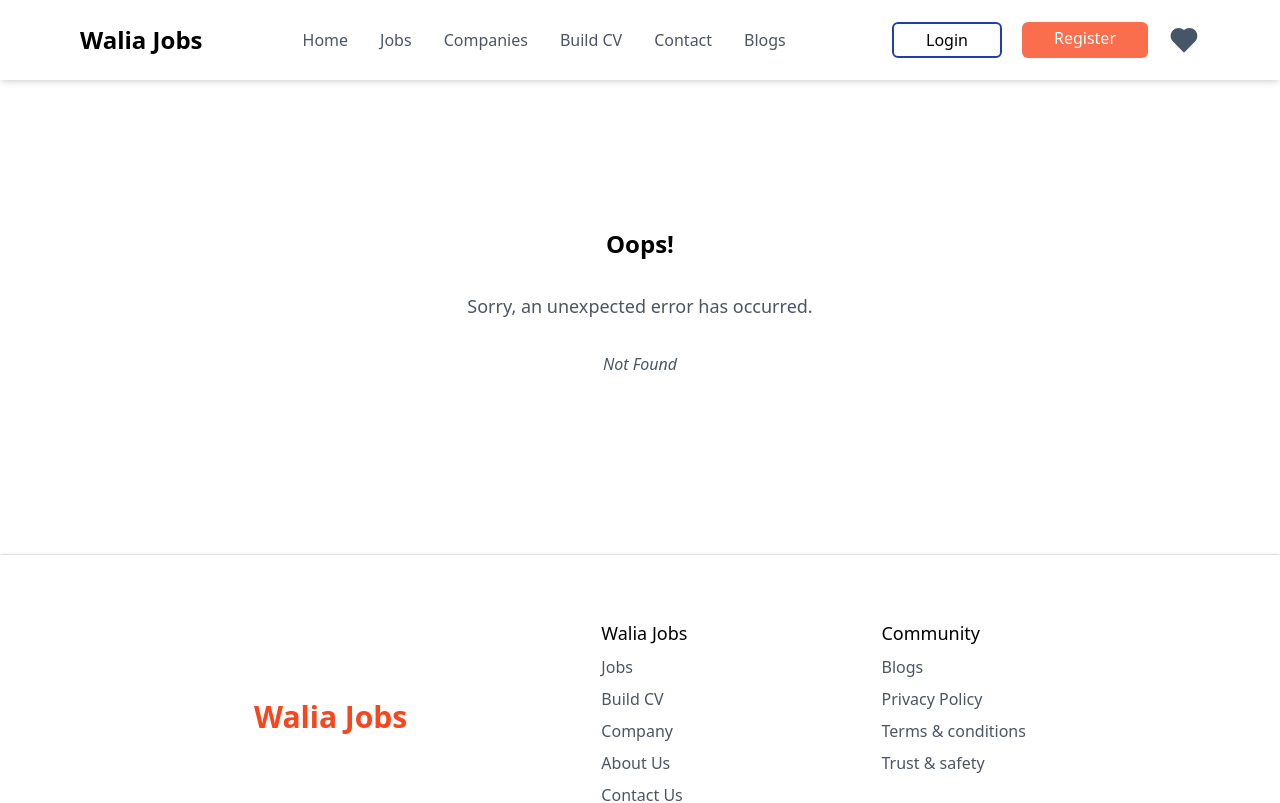
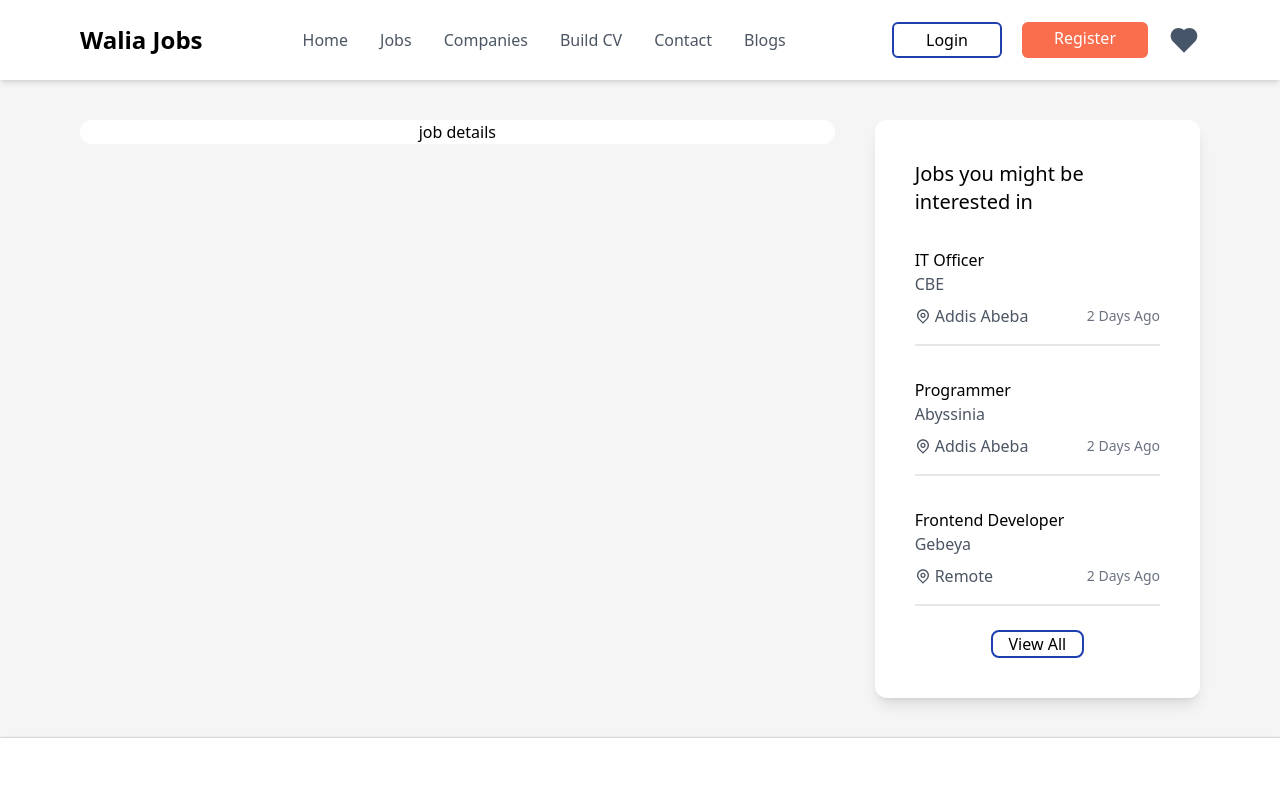
Before and after one commit to Natnael-Tilahun/WaliaJobs, a React (Vite) app: page /job_details in a window 1280 px wide. Shown: the top 803 px of the page. Built offline with nearby package versions, Linux system fonts and the light colour scheme.

Commit message:
Create a job details page and job card component

```diff
--- a/src/components/JobCard.jsx
+++ b/src/components/JobCard.jsx
@@ -1,4 +1,5 @@
 import React from "react";
+import { NavLink } from "react-router-dom";
 
 export const JobCard = ({
   title,
@@ -11,14 +12,18 @@ export const JobCard = ({
   timeLeft,
   img,
   className,
+  showShareAndSaveBtn,
 }) => {
   return (
-    <div
+    <NavLink
+      to="/job_details"
       className={`lg:w-[30%] w-[90%] md:w-[45%] border-2 py-5 px-5 md:px-10 lg:p-5 flex flex-col gap-2 rounded-2xl ${className}`}
     >
       <div className="flex justify-between items-center">
         <h1 className="font-bold text-base lg:text-xl">{title}</h1>
-        <img src={img} alt="Company Logo" className="w-16 md:w-20 h-12" />
+        {img && (
+          <img src={img} alt="Company Logo" className="w-16 md:w-20 h-12" />
+        )}
       </div>
       <div className="flex gap-7 lg:gap-14 font-semibold text-gray-700 text-sm">
         <p>{companyName}</p>
@@ -27,9 +32,18 @@ export const JobCard = ({
         </p>
         <p>{jobType}</p>
       </div>
-      <p className="text-left text-gray-500 text-sm leading-5 pb-2 ">
-        {description}
-      </p>
+      {description && (
+        <div className="text-left text-gray-500 text-sm flex gap-0 h-6">
+          <svg
+            xmlns="http://www.w3.org/2000/svg"
+            className="w-8 h-6 fill-gray-400"
+          >
+            <path d="M20 22H4C3.44772 22 3 21.5523 3 21V3C3 2.44772 3.44772 2 4 2H20C20.5523 2 21 2.44772 21 3V21C21 21.5523 20.5523 22 20 22ZM19 20V4H5V20H19ZM7 6H11V10H7V6ZM7 12H17V14H7V12ZM7 16H17V18H7V16ZM13 7H17V9H13V7Z"></path>
+          </svg>
+          <p className="overflow-hidden w-full">{description}</p>
+          <span>...</span>
+        </div>
+      )}
       <div className="flex font-medium text-gray-600 gap-5 lg:gap-10 text-sm">
         {jobTags &&
           jobTags.map((item, index) => <span key={index}>{item}</span>)}
@@ -38,11 +52,13 @@ export const JobCard = ({
         <button className="bg-[#C9FEB1] px-3  lg:px-8 rounded-md font-medium text-gray-800">
           {timeLeft}
         </button>
-        <div className="flex gap-10 text-[#18A0FB] font-medium">
-          <p>Share</p>
-          <p>Save</p>
-        </div>
+        {showShareAndSaveBtn && (
+          <div className="flex gap-10 text-[#18A0FB] font-medium">
+            <p>Share</p>
+            <p>Save</p>
+          </div>
+        )}
       </div>
-    </div>
+    </NavLink>
   );
 };
--- a/src/main.jsx
+++ b/src/main.jsx
@@ -11,6 +11,7 @@ import { Contact } from "./pages/Contact";
 import { Signup } from "./pages/Signup";
 import { ErrorPage } from "./pages/ErrorPage";
 import { Company } from "./pages/Company";
+import { JobDetails } from "./pages/JobDetails";
 
 ReactDOM.createRoot(document.getElementById("root")).render(
   <React.StrictMode>
@@ -25,6 +26,7 @@ ReactDOM.createRoot(document.getElementById("root")).render(
           <Route path="/contact" element={<Contact />} />
           <Route path="/login" element={<Login />} />
           <Route path="/signup" element={<Signup />} />
+          <Route path="/job_details" element={<JobDetails />} />
           <Route path="*" element={<ErrorPage />} />;
         </Route>
       </Routes>
--- /dev/null
+++ b/src/pages/JobDetails.jsx
@@ -0,0 +1,86 @@
+import React from "react";
+import { Sidebar } from "../components/Sidebar";
+import { JobCard } from "../components/JobCard";
+import { NavLink } from "react-router-dom";
+
+function JobDetail(props) {
+  return (
+    <div className="flex flex-col text-thm_secondary_color items-start w-full border-b-2 py-2">
+      <h1 className="font-medium text-black">{props.job.title}</h1>
+      <p>{props.job.companyName}</p>
+      <div className="flex justify-between w-full py-2 items-center">
+        <p className="flex  items-center gap-1">
+          <svg
+            xmlns="http://www.w3.org/2000/svg"
+            viewBox="0 0 24 24"
+            width="16"
+            height="16"
+            className="inline-block fill-thm_secondary_color"
+          >
+            <path d="M12 20.8995L16.9497 15.9497C19.6834 13.2161 19.6834 8.78392 16.9497 6.05025C14.2161 3.31658 9.78392 3.31658 7.05025 6.05025C4.31658 8.78392 4.31658 13.2161 7.05025 15.9497L12 20.8995ZM12 23.7279L5.63604 17.364C2.12132 13.8492 2.12132 8.15076 5.63604 4.63604C9.15076 1.12132 14.8492 1.12132 18.364 4.63604C21.8787 8.15076 21.8787 13.8492 18.364 17.364L12 23.7279ZM12 13C13.1046 13 14 12.1046 14 11C14 9.89543 13.1046 9 12 9C10.8954 9 10 9.89543 10 11C10 12.1046 10.8954 13 12 13ZM12 15C9.79086 15 8 13.2091 8 11C8 8.79086 9.79086 7 12 7C14.2091 7 16 8.79086 16 11C16 13.2091 14.2091 15 12 15Z"></path>
+          </svg>
+          {props.job.address}
+        </p>
+        <p className="text-sm text-gray-500">{props.job.timeLeft}</p>
+      </div>
+    </div>
+  );
+}
+
+export const JobDetails = () => {
+  const job1 = {
+    title: "IT Officer",
+    companyName: "CBE",
+    jobType: "Full Time",
+    jobStyle: "In Office",
+    description:
+      "Lorem, ipsum dolor sit amet consectetur adipisicing elit. Consequatur aperiam numquam harum nisi fugit doloremque porro ipsam laudantium minus iusto aliquid beatae, sunt a accusantium in corrupti nihil assumenda corporis!",
+    address: "Addis Abeba",
+    jobTags: ["Programming", "Computer Expert", "Maintenance"],
+    timeLeft: "2 Days Ago",
+  };
+  const job2 = {
+    title: "Programmer",
+    companyName: "Abyssinia",
+    jobType: "Full Time",
+    jobStyle: "In Office",
+    description:
+      "Lorem, ipsum dolor sit amet consectetur adipisicing elit. Consequatur aperiam numquam harum nisi fugit doloremque porro ipsam laudantium minus iusto aliquid beatae, sunt a accusantium in corrupti nihil assumenda corporis!",
+    address: "Addis Abeba",
+    jobTags: ["Programming", "Computer Expert", "Maintenance"],
+    timeLeft: "2 Days Ago",
+  };
+  const job3 = {
+    title: "Frontend Developer",
+    companyName: "Gebeya",
+    jobType: "Full Time",
+    jobStyle: "In Office",
+    description:
+      "Lorem, ipsum dolor sit amet consectetur adipisicing elit. Consequatur aperiam numquam harum nisi fugit doloremque porro ipsam laudantium minus iusto aliquid beatae, sunt a accusantium in corrupti nihil assumenda corporis!",
+    address: "Remote",
+    jobTags: ["Programming", "Computer Expert", "Maintenance"],
+    timeLeft: "2 Days Ago",
+  };
+
+  return (
+    <div className="w-full h-full text-center md:py-10 bg-thm_secondary_background py-5 flex-col md:flex-row my-0 flex md:my-0 px-2 md:px-3 lg:px-20 gap-2 lg:gap-10">
+      <div className="h-full basis-full lg:basis-[70%]  bg-white rounded-xl w-full flex flex-col md:px-2 lg:px-10 justify-center gap-5 lg:gap-8">
+        job details
+      </div>
+      <div className="flex basis-full md:basis-[30%] xl:basis-[30%]   bg-thm_background items-start rounded-xl h-full flex-wrap md:flex-col text-thm_primary_color shadow-lg gap-2 lg:gap-6 p-2 md:p-5 lg:p-10 ">
+        <h1 className="font-medium md:text-xl lg:text-xl pb-2 md:pb-4 lg:pb-0 w-full text-left">
+          Jobs you might be interested in
+        </h1>
+        <JobDetail job={job1} />
+        <JobDetail job={job2} />
+        <JobDetail job={job3} />
+        <NavLink
+          to="/jobs"
+          className="border-2 border-thm_root1_color px-4 rounded-lg self-center"
+        >
+          View All
+        </NavLink>
+      </div>
+    </div>
+  );
+};
--- a/src/pages/Login.jsx
+++ b/src/pages/Login.jsx
@@ -50,6 +50,10 @@ export const Login = () => {
             className=" border-2 rounded-md py-1 px-5"
             placeholder="Enter your email address"
           />
+          <label htmlFor="email">
+            Password
+            <span className="text-red-500 font-medium text-lg"> *</span>
+          </label>
           <input
             type="password"
             className=" border-2 rounded-md py-1 px-5"
--- a/src/pages/Signup.jsx
+++ b/src/pages/Signup.jsx
@@ -47,7 +47,7 @@ export const Signup = () => {
         </div>
         <div className="flex flex-col w-full gap-3">
           <label htmlFor="email">
-            Email Address{" "}
+            Email Address
             <span className="text-red-500 font-medium text-lg"> *</span>
           </label>
           <input
@@ -55,6 +55,10 @@ export const Signup = () => {
             className=" border-2 rounded-md py-1 px-5"
             placeholder="Enter your email address"
           />
+          <label htmlFor="email">
+            Password
+            <span className="text-red-500 font-medium text-lg"> *</span>
+          </label>
           <input
             type="password"
             className=" border-2 rounded-md py-1 px-5"
```
